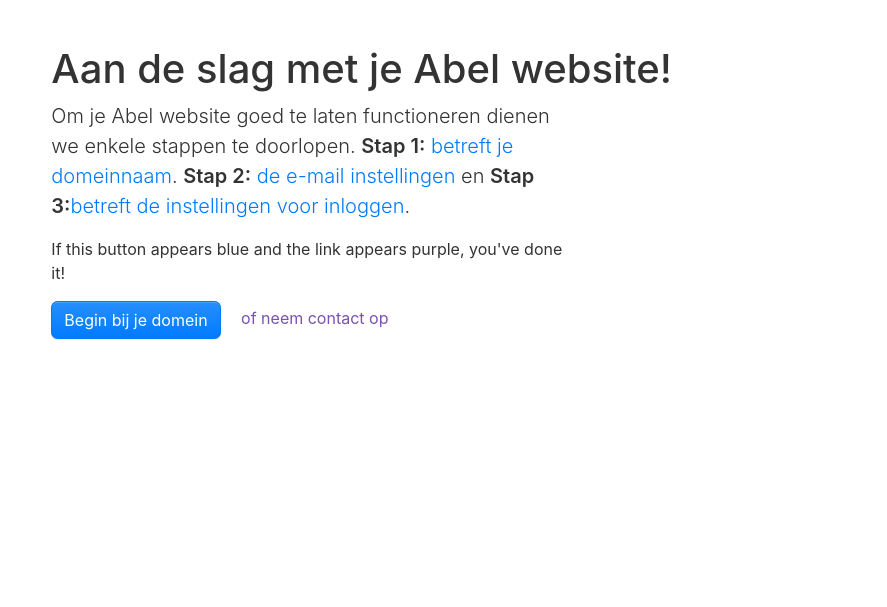
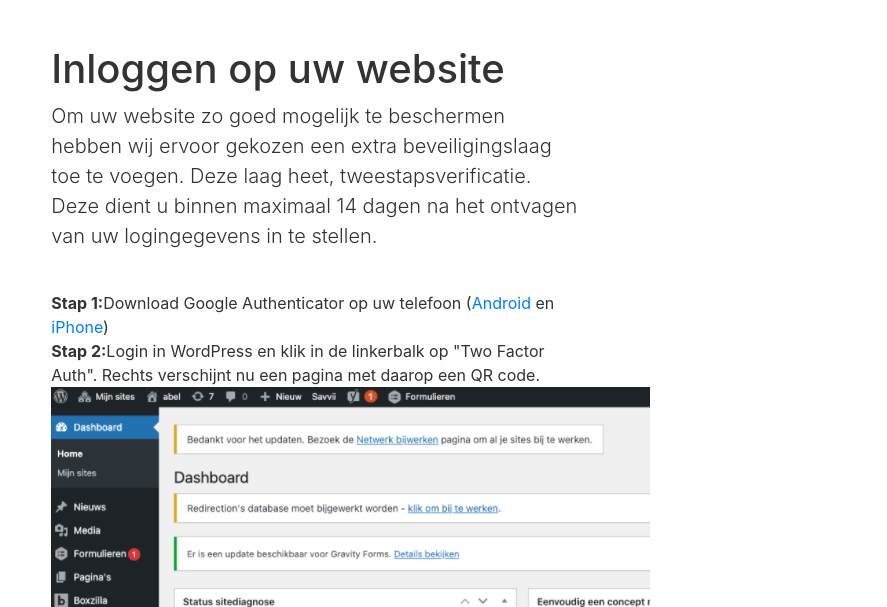
Before and after one commit to lucprincen/abel-docs, a website with bundled scripts: page login.html in a window 1280 px wide. Shown: the part 193-800 px from the top of the page, without its empty margins (194-1081 px from the left). Built offline with nearby package versions, Linux system fonts and the light colour scheme.

Commit message:
Update login.html
added content

```diff
--- a/login.html
+++ b/login.html
@@ -35,10 +35,21 @@
         </ul>
       </header>
 
-      <h1>Aan de slag met je Abel website!</h1>
+      <h1>Inloggen op uw website</h1>
       <div class="col-lg-8 px-0">
-        <p class="lead">Om je Abel website goed te laten functioneren dienen we enkele stappen te doorlopen. <b>Stap 1:</b> <a href="/domein/">betreft je domeinnaam</a>. <b>Stap 2:</b> <a href="/email/">de e-mail instellingen</a> en <b>Stap 3:</b><a href="/login/">betreft de instellingen voor inloggen</a>.</p>
-        <p>If this button appears blue and the link appears purple, you've done it!</p>
+        <p class="lead">Om uw website zo goed mogelijk te beschermen hebben wij ervoor gekozen een extra beveiligingslaag toe te voegen. Deze laag heet, tweestapsverificatie. Deze dient u binnen maximaal 14 dagen na het ontvagen van uw logingegevens in te stellen.</p>
+        <br /><b>Stap 1:</b>Download Google Authenticator op uw telefoon (<a href="https://play.google.com/store/apps/details?id=com.google.android.apps.authenticator2&hl=en&gl=US" target="_blank">Android</a> en <a href="https://apps.apple.com/us/app/google-authenticator/id388497605" target="_blank">iPhone</a>)
+        <br /><b>Stap 2:</b>Login in WordPress en klik in de linkerbalk op "Two Factor Auth". Rechts verschijnt nu een pagina met daarop een QR code.
+        <br /><img src="/assets/img/step2.png" />
+        <br /><b>Stap 3:</b>Open op uw telefoon de Authenticator app en voeg een nieuwe site toe:
+        <br /><img src="/assets/img/step3.png" />
+        <br />Nu kunt u de QR code van de website inscannen.
+        <br /><b>Stap 4:</b>Activeer 2 Factor Authentication voor uzelf en klik op "wijzigingen opslaan"
+        <br /><img src="/assets/img/step4.png" />
+        <br />Vanaf nu kunt u inloggen op uw website. Vul zodra hierna gevraagd wordt de code in uit de zojuist geïnstalleerde app. Mocht bovenstaande niet duidelijk zijn of uw periode om dit in te stellen verlopen zijn, neem dan contact met ons op.
+
+
+
       </div>
 
       <a href="/domein/" class="btn btn-primary mr-3">Begin bij je domein</a>
```
